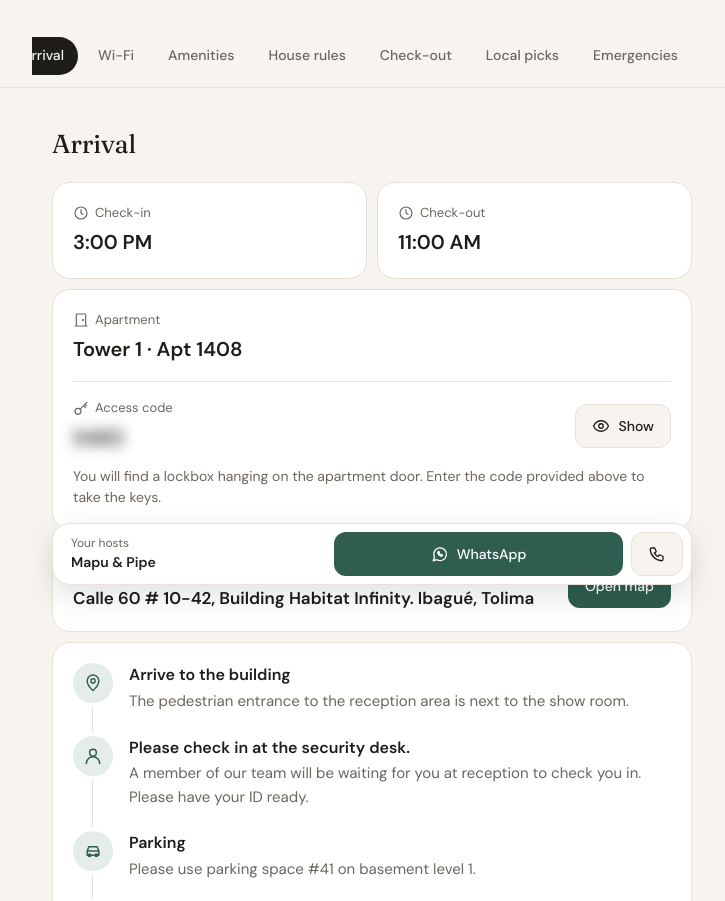
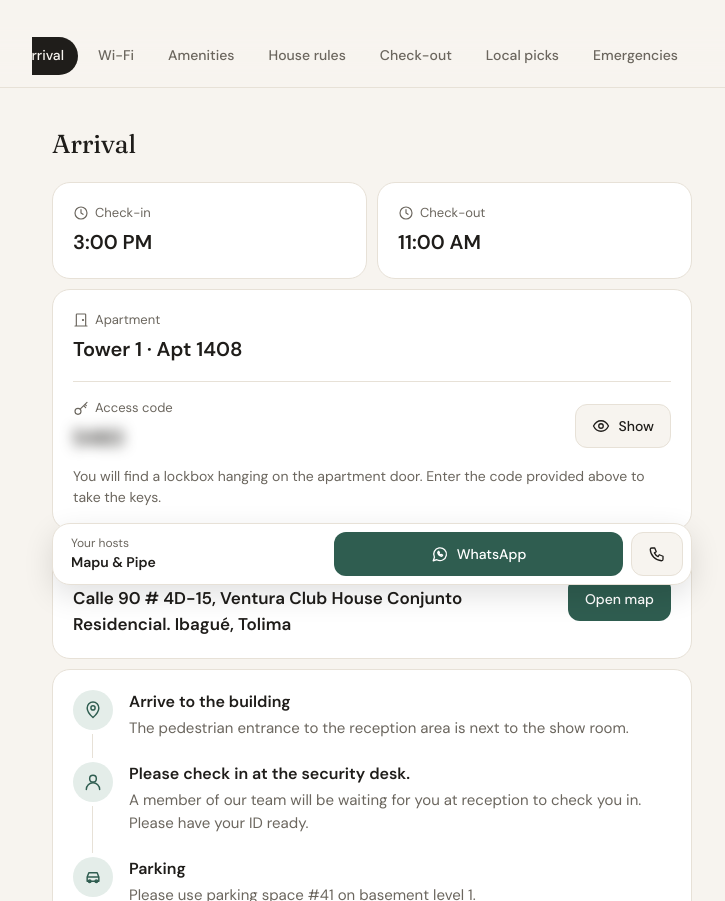
Before and after one commit to best-airbnb/guia-ventura-1408-ibg, a plain HTML site: page index.html in a window 1280 px wide. Shown: the part 199-1100 px from the top of the page, without its empty margins (268-993 px from the left). Drawn offline with Linux system fonts and the light colour scheme.

Commit message:
direccion

```diff
--- a/index.html
+++ b/index.html
@@ -66,8 +66,8 @@ const CONFIG = {
   },
 
   llegada: {
-    direccion: { es: "Calle 60 # 10-42, Edificio Habitat Infinity. Ibagué, Tolima", en: "Calle 60 # 10-42, Building Habitat Infinity. Ibagué, Tolima" },
-    mapsUrl: "https://maps.app.goo.gl/YbeUJbY54boT7iHy8",
+    direccion: { es: "Calle 90 # 4D-15, Ventura Club House Conjunto Residencial. Ibagué, Tolima", en: "Calle 90 # 4D-15, Ventura Club House Conjunto Residencial. Ibagué, Tolima" },
+    mapsUrl: "https://maps.app.goo.gl/vRKiaaZqMJSjxg667",
     pasos: [
       { icono: "mapa",
         titulo: { es: "Llega al conjunto", en: "Arrive to the building" },
```
